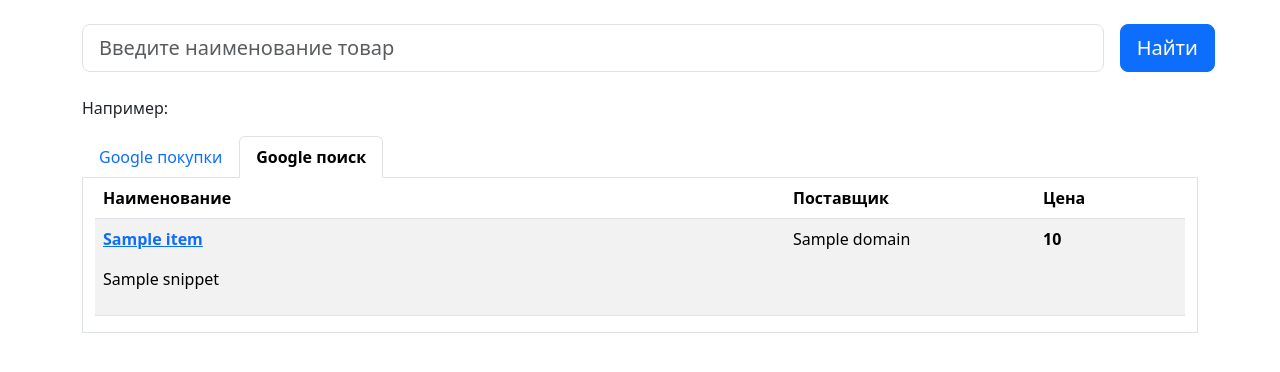
After one commit to tsepelev/price-monitoring, a FastAPI app: template templates/search.html in a window 1280 px wide. The commit adds this page. Shown: the top 372 px of the page. Run offline with FastAPI, Linux system fonts and the light colour scheme; the template is opened without the code that fills it: most values are stand-ins (such as "Sample title", 1, 10 or a date in 2020).

Commit message:
Add error handling and search result template
- Created error.html template to display error messages with a user-friendly message.
- Implemented search.html template to present search results in a structured table format, including item name, supplier, and price.

```diff
--- a/main.py
+++ b/main.py
@@ -8,7 +8,6 @@ from cachetools import TTLCache
 from dotenv import load_dotenv
 from fastapi import FastAPI, Request
 from fastapi.middleware.cors import CORSMiddleware
-from fastapi.responses import JSONResponse
 from fastapi.templating import Jinja2Templates
 import httpx
 from starlette.responses import HTMLResponse
@@ -59,14 +58,42 @@ app.add_middleware(
 cache = TTLCache(maxsize=100, ttl=3600)  # 1 час TTL
 
 
+def extract_price(extensions: list) -> float | None:
+    """Извлечение цены из списка расширений."""
+    if not extensions:
+        return None
+    for ext in extensions:
+        if "₽" in ext:
+            price_str = ext.replace("₽", "").replace(" ", "")
+            try:
+                price = float(price_str.replace(",", "."))
+                # Форматируем цену по стандартам РФ (разделитель тысяч - пробел, десятичная точка)
+                return round(price, 2)
+            except ValueError:
+                return None
+    return None
+
+
 def ttl_cache(func):
+    """Декоратор для кэширования результатов функции с TTL."""
+
     @wraps(func)
     async def wrapper(*args, **kwargs):
         key = str(args) + str(kwargs)
-        if key in cache:
-            return cache[key]
+        cached_result = cache.get(key)
+
+        # Проверяем, что кэшированный результат не пустой
+        if (
+            cached_result
+            and isinstance(cached_result, dict)
+            and cached_result.get("organic_results")
+        ):
+            return cached_result
+
         result = await func(*args, **kwargs)
-        cache[key] = result
+        # Кэшируем только если результат не пустой
+        if result and isinstance(result, dict) and result.get("organic_results"):
+            cache[key] = result
         return result
 
     return wrapper
@@ -74,21 +101,40 @@ def ttl_cache(func):
 
 @ttl_cache
 async def search_products(
-    query: str = None,
+    query: str | None = None,
     location: str = "Moscow",
     language: str = "ru",
     country: str = "ru",
-    product_id: str = None,
+    product_id: str | None = None,
+    time_period: str | None = None,
     engine: str = "google_shopping",
-):
+    num: int = 50,
+) -> dict:
+    """Поиск товаров через API.
+
+    Args:
+        query: Поисковый запрос
+        location: Локация для поиска
+        language: Язык результатов
+        country: Страна для поиска
+        product_id: ID продукта
+        time_period: Этот параметр ограничивает результаты URL-адресами на основе даты.
+        engine: Поисковый движок
+        num: Количество результатов
+
+    Returns:
+        dict: Результаты поиска
+    """
     params = {
         "engine": engine,
         "q": query,
         "product_id": product_id,
+        "time_period": time_period,
         "gl": country,
         "hl": language,
         "location": location,
         "api_key": API_KEY,
+        "num": num,
     }
     async with httpx.AsyncClient() as client:
         try:
@@ -96,9 +142,29 @@ async def search_products(
                 SEARCH_API_URL, params=params, timeout=DEFAULT_TIMEOUT
             )
             response.raise_for_status()
-            return response.json()
+            data = response.json()
+
+            # Добавляем проверку на наличие данных
+            if not data:
+                return {"error": "Empty response from API"}
+
+            # Обработка цен
+            if "organic_results" in data:
+                for item in data["organic_results"]:
+                    if "rich_snippet" in item and "extensions" in item["rich_snippet"]:
+                        item["price"] = extract_price(
+                            item["rich_snippet"]["extensions"]
+                        )
+                        # Добавляем форматированную цену для отображения
+                        if item["price"]:
+                            item["formatted_price"] = f"{item['price']:,.2f} ₽".replace(
+                                ",", " "
+                            )
+
+            return data
+
         except httpx.RequestError as e:
-            logger.error(f"API request failed: {e} | Params: {params}")
+            logger.error("API request failed: %s | Params: %s", e, params)
             return {"error": str(e)}
 
 
@@ -109,7 +175,8 @@ async def index(
     location: str = "Moscow",
     hl: str = "ru",
     gl: str = "ru",
-):
+) -> HTMLResponse:
+    """Главная страница с формой поиска."""
     result = (
         await search_products(query=q, location=location, language=hl, country=gl)
         if q
@@ -128,7 +195,10 @@ async def index(
 
 
 @app.get("/product/{product_id}", response_class=HTMLResponse, include_in_schema=False)
-async def product_detail(request: Request, product_id: str, location: str = "Moscow"):
+async def product_detail(
+    request: Request, product_id: str, location: str = "Moscow"
+) -> HTMLResponse:
+    """Страница детальной информации о продукте."""
     result = await search_products(
         product_id=product_id, engine="google_product_offers", location=location
     )
@@ -137,26 +207,41 @@ async def product_detail(request: Request, product_id: str, location: str = "Mos
     )
 
 
-@app.get("/api/search")
-async def api_search(
-    q: str = "", location: str = "Moscow", hl: str = "ru", gl: str = "ru"
-):
-    result = (
-        await search_products(query=q, location=location, language=hl, country=gl)
-        if q
-        else {}
+@app.get("/search", response_class=HTMLResponse, include_in_schema=False)
+async def search_detail(request: Request, q: str) -> HTMLResponse:
+    """Страница результатов поиска."""
+    if not q:
+        return templates.TemplateResponse(
+            "search.html",
+            {"request": request, "content": {}, "query": "", "searches": searches},
+        )
+
+    result = await search_products(
+        query=q + " купить",
+        engine="google",
     )
-    return JSONResponse(content=result)
+    # Фильтруем результаты, оставляя только те, где есть цена
+    if "organic_results" in result:
+        result["organic_results"] = [
+            item for item in result["organic_results"] if item.get("price") is not None
+        ]
+
+    return templates.TemplateResponse(
+        "search.html",
+        {"request": request, "content": result, "query": q, "searches": searches},
+    )
 
 
 @app.exception_handler(404)
-async def not_found_handler(request: Request, exc):
+async def not_found_handler(request: Request, exc: Exception) -> HTMLResponse:
+    """Обработчик 404 ошибки."""
     return templates.TemplateResponse("404.html", {"request": request}, status_code=404)
 
 
 @app.exception_handler(500)
-async def internal_error_handler(request: Request, exc):
-    logger.error(f"Server error: {exc}")
+async def internal_error_handler(request: Request, exc: Exception) -> HTMLResponse:
+    """Обработчик 500 ошибки."""
+    logger.error("Server error: %s", exc)
     return templates.TemplateResponse("500.html", {"request": request}, status_code=500)
 
 
@@ -168,7 +253,9 @@ if __name__ == "__main__":
     required_env_vars = ["SEARCH_API_KEY"]
     missing_vars = [var for var in required_env_vars if not os.getenv(var)]
     if missing_vars:
-        logger.critical(f"Missing required environment variables: {', '.join(missing_vars)}")
+        logger.critical(
+            f"Missing required environment variables: {', '.join(missing_vars)}"
+        )
         raise SystemExit(1)
 
     # Получение конфигурации
@@ -181,12 +268,7 @@ if __name__ == "__main__":
     logger.info(f"Debug mode: {debug}")
 
     try:
-        uvicorn.run(
-            "main:app",
-            host=host,
-            port=port,
-            reload=debug
-        )
+        uvicorn.run("main:app", host=host, port=port, reload=debug)
     except Exception as e:
         logger.critical(f"Failed to start application: {e}")
         raise SystemExit(1)
--- a/pyproject.toml
+++ b/pyproject.toml
@@ -14,5 +14,7 @@ dependencies = [
 [dependency-groups]
 dev = [
     "black>=25.1.0",
+    "djlint>=1.36.4",
     "isort>=6.0.0",
+    "pylint>=3.3.6",
 ]
--- a/templates/base.html
+++ b/templates/base.html
@@ -2,14 +2,22 @@
 <html>
   <head>
     <meta name="robots" content="noindex" />
-    <link href="https://cdn.jsdelivr.net/npm/bootstrap@5.3.3/dist/css/bootstrap.min.css" rel="stylesheet" integrity="sha384-QWTKZyjpPEjISv5WaRU9OFeRpok6YctnYmDr5pNlyT2bRjXh0JMhjY6hW+ALEwIH" crossorigin="anonymous" />
+    <link href="https://cdn.jsdelivr.net/npm/bootstrap@5.3.3/dist/css/bootstrap.min.css"
+          rel="stylesheet"
+          integrity="sha384-QWTKZyjpPEjISv5WaRU9OFeRpok6YctnYmDr5pNlyT2bRjXh0JMhjY6hW+ALEwIH"
+          crossorigin="anonymous" />
     <title>Поиск по товаров по интернет-источникам</title>
   </head>
   <body>
     <div class="container">
       <form method="get" action="/" class="row pt-4 pb-4 g-3">
         <div class="col-11">
-          <input class="form-control form-control-lg" name="q" type="text" placeholder="Введите наименование товар" value="{{ request.query_params.get('q', '') }}" autocomplete="off" />
+          <input class="form-control form-control-lg"
+                 name="q"
+                 type="text"
+                 placeholder="Введите наименование товар"
+                 value="{{ request.query_params.get('q', '') }}"
+                 autocomplete="off" />
         </div>
         <div class="col-1">
           <input class="btn btn-lg btn-primary" type="submit" value="Найти" />
@@ -24,9 +32,19 @@
         {% endfor %}
       </ul>
       {% if content %}
+        <ul class="nav nav-tabs">
+          <li class="nav-item">
+            <a class="nav-link {% if 'search' not in request.path %}active fw-bold{% endif %}"
+               aria-current="page"
+               href="/?q={{ request.query_params.get('q', '') }}">Google покупки</a>
+          </li>
+          <li class="nav-item">
+            <a class="nav-link {% if 'search' in request.path %}active fw-bold{% endif %}"
+               href="/search?q={{ request.query_params.get('q', '') }}">Google поиск</a>
+          </li>
+        </ul>
         {% block content %}
-
-        {% endblock %}
+        {% endblock content %}
       {% endif %}
     </div>
   </body>
--- /dev/null
+++ b/templates/error.html
@@ -0,0 +1,2 @@
+<h1>Произошла ошибка: {{ error }}</h1>
+<p>Попробуйте повторить попытку позже.</p>
--- /dev/null
+++ b/templates/search.html
@@ -0,0 +1,30 @@
+{% extends 'base.html' %}
+{% block content %}
+  <div class="container border border-top-0">
+    <table class="table table-hover table-striped">
+      <thead class="thead-dark">
+        <tr>
+          <th scope="col">Наименование</th>
+          <th scope="col">Поставщик</th>
+          <th scope="col">Цена</th>
+        </tr>
+      </thead>
+      <tbody>
+        {% for item in content.organic_results %}
+          <tr>
+            <td>
+              <p>
+                <a href="{{ item.link }}" class="fw-semibold" target="_blank">{{ item.title }}</a>
+              </p>
+              <p>{{ item.snippet }}</p>
+            </td>
+            <td width="250px">{{ item.domain }}</td>
+            <td width="150px">
+              <p class="fw-bold">{{ item.formatted_price }}</p>
+            </td>
+          </tr>
+        {% endfor %}
+      </tbody>
+    </table>
+  </div>
+{% endblock %}
```
Also changed, not shown: templates/index.html (+11 -6 lines), 1 other file.
